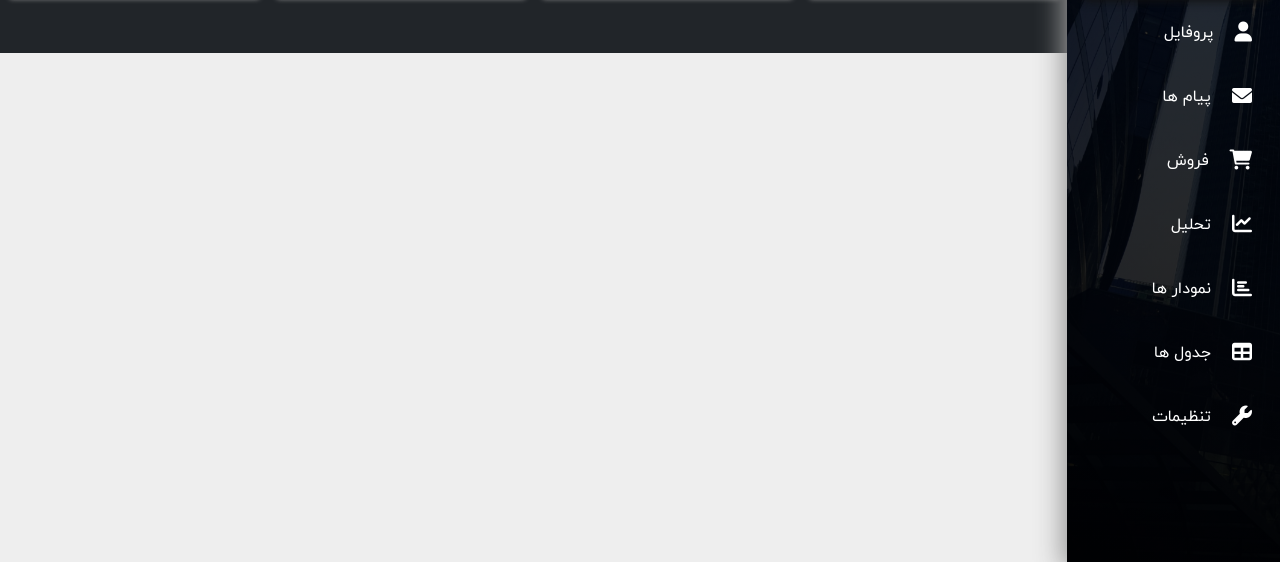
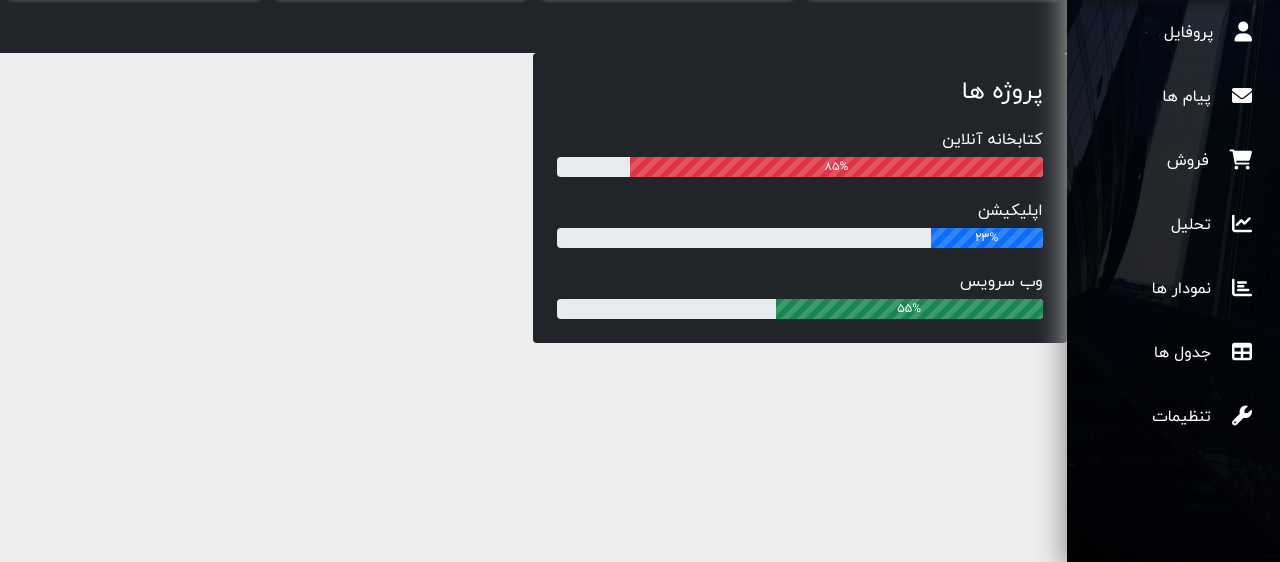
Before and after one commit to sina-rastgouyan/Bootstrap_Admin_Pannel_Project, a plain HTML site: page index.html in a window 1280 px wide. Shown: the part 238-800 px from the top of the page. Drawn offline with nearby package versions, Linux system fonts and the light colour scheme.

Commit message:
Progress-bar Has Been Created In This Commit.

```diff
--- a/index.html
+++ b/index.html
@@ -241,6 +241,51 @@
     </section>
     <!-- End Of Card Section -->
 
+    <!-- Progress/Task-list Section -->
+    <section>
+      <div class="container-fluid">
+        <div class="row">
+          <div class="col-xl-10 col-lg-9 col-md-8 ms-auto">
+            <div class="row">
+              <!-- Progressbar -->
+              <div class="col-lg-6 bg-dark rounded text-white p-4">
+                <h4 class="mb-4">پروژه ها</h4>
+                <!-- Project -->
+                <h6 class="mb-2 mt-4">کتابخانه آنلاین</h6>
+                <div class="progress" style="height: 20px;">
+                  <div class="progress-bar progress-bar-striped font-weight-bold bg-danger" style="width: 85%;">
+                    ۸۵%
+                  </div>
+                </div>
+                <!-- End Of Project -->
+                <!-- Project -->
+                <h6 class="mb-2 mt-4">اپلیکیشن</h6>
+                <div class="progress" style="height: 20px;">
+                  <div class="progress-bar progress-bar-striped font-weight-bold bg-primary" style="width: 23%;">
+                    ۲۳%
+                  </div>
+                </div>
+                <!-- End Of Project -->
+                <!-- Project -->
+                <h6 class="mb-2 mt-4">وب سرویس</h6>
+                <div class="progress" style="height: 20px;">
+                  <div class="progress-bar progress-bar-striped font-weight-bold bg-success" style="width: 55%;">
+                    ۵۵%
+                  </div>
+                </div>
+                <!-- End Of Project -->
+              </div>
+              <!-- End Of Progressbar -->
+              <!-- Task-list -->
+              <div class="col-lg-6"></div>
+              <!-- End Of Task-list -->
+            </div>
+          </div>
+        </div>
+      </div>
+    </section>
+    <!-- End Of Progress/Task-list Section -->
+
     <!-- bootstrap v5.1.3 js bundle cdn -->
     <script
       src="https://cdn.jsdelivr.net/npm/bootstrap@5.1.3/dist/js/bootstrap.bundle.min.js"
```
